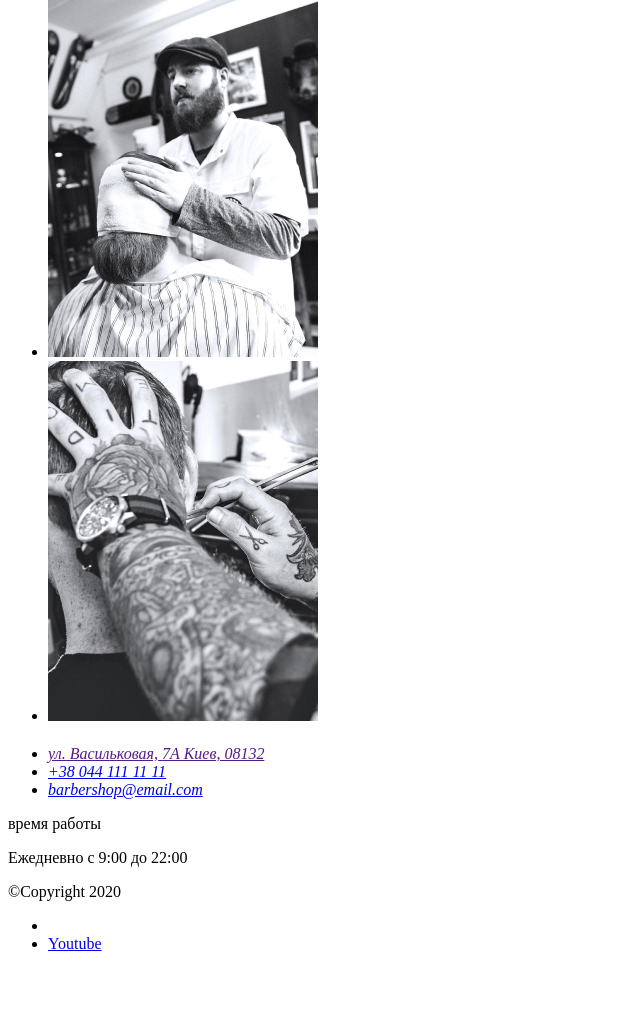
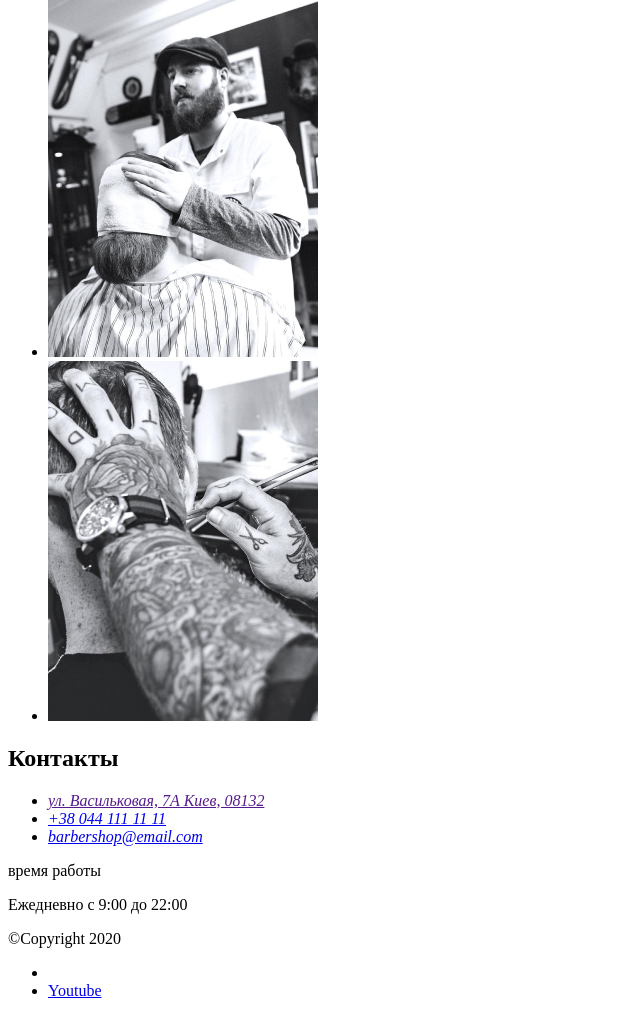
Before and after one commit to JuliaZaykaS/Barbershop, a plain HTML site: page index.html in a window 1280 px wide. Shown: the part 4575-5591 px from the top of the page, without its empty margins (0-640 px from the left). Before the commit the page ends 5544 px from the top, so only its background shows below. Drawn offline with Linux system fonts and the light colour scheme.

Commit message:
с3
добавили заголовок

```diff
--- a/index.html
+++ b/index.html
@@ -159,7 +159,7 @@
         <!-- Контакты -->
         <section>
             <div>
-                <h2></h2>
+                <h2>Контакты</h2>
                 <ul>
                     <li><address><a href="">ул. Васильковая, 7А
                     Киев, 08132</a></address></li>
```
